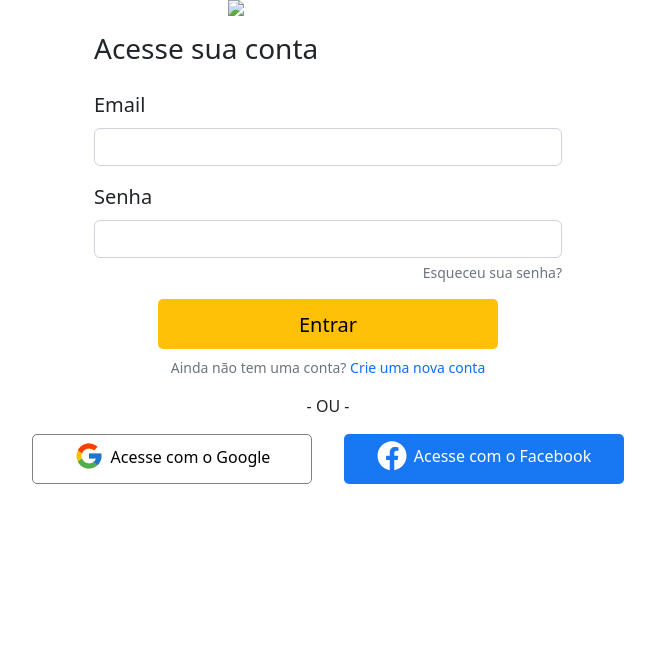
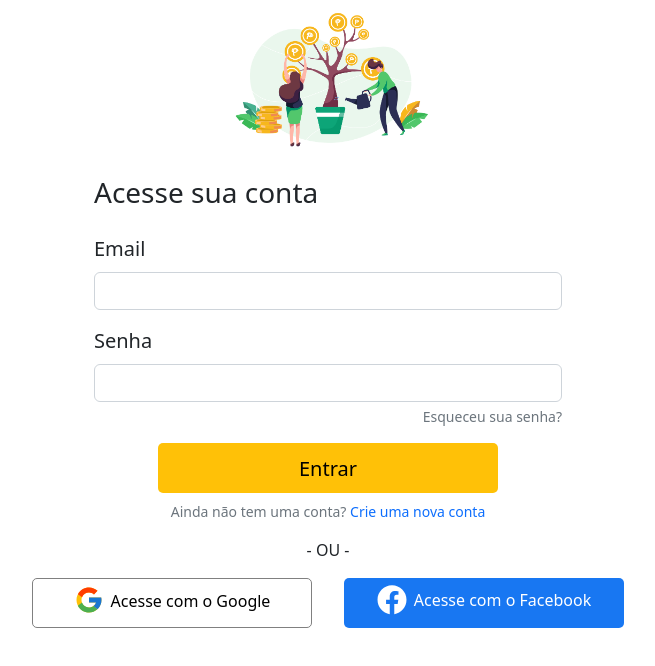
Before and after one commit to ErikaAngelini/projetofintech, a plain HTML site: page login/index.html in a window 1280 px wide. Shown: the whole page, without its empty margins (312-967 px from the left). Drawn offline with nearby package versions, Linux system fonts and the light colour scheme.

Commit message:
Update index.html

```diff
--- a/login/index.html
+++ b/login/index.html
@@ -11,7 +11,7 @@
 <body>
     <main>
         <div class="img-centro">
-            <img class="imagem" src="./assets/imagem-login.png">
+            <img class="imagem" src="../assets/imagem-login.png">
         </div>
         <form class="p-3" action="../home/index.html">
             <h3 class="mb-4">Acesse sua conta</h3>
```
